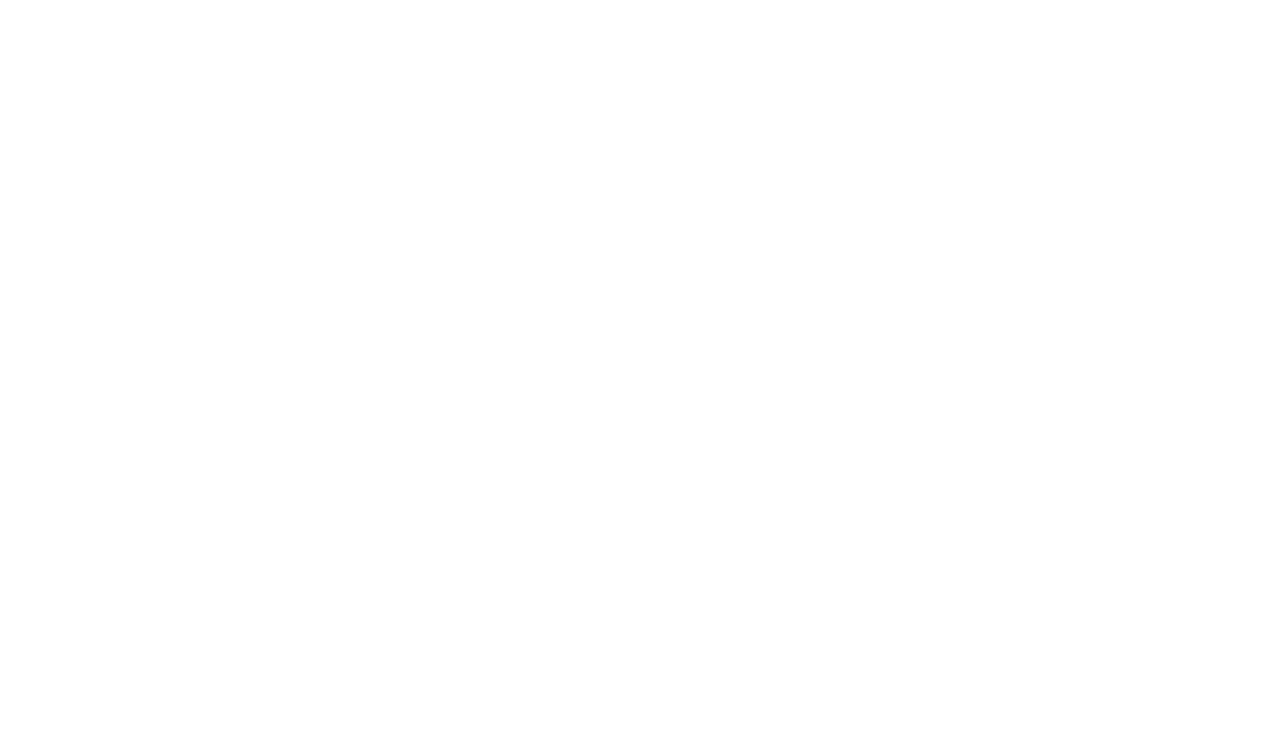
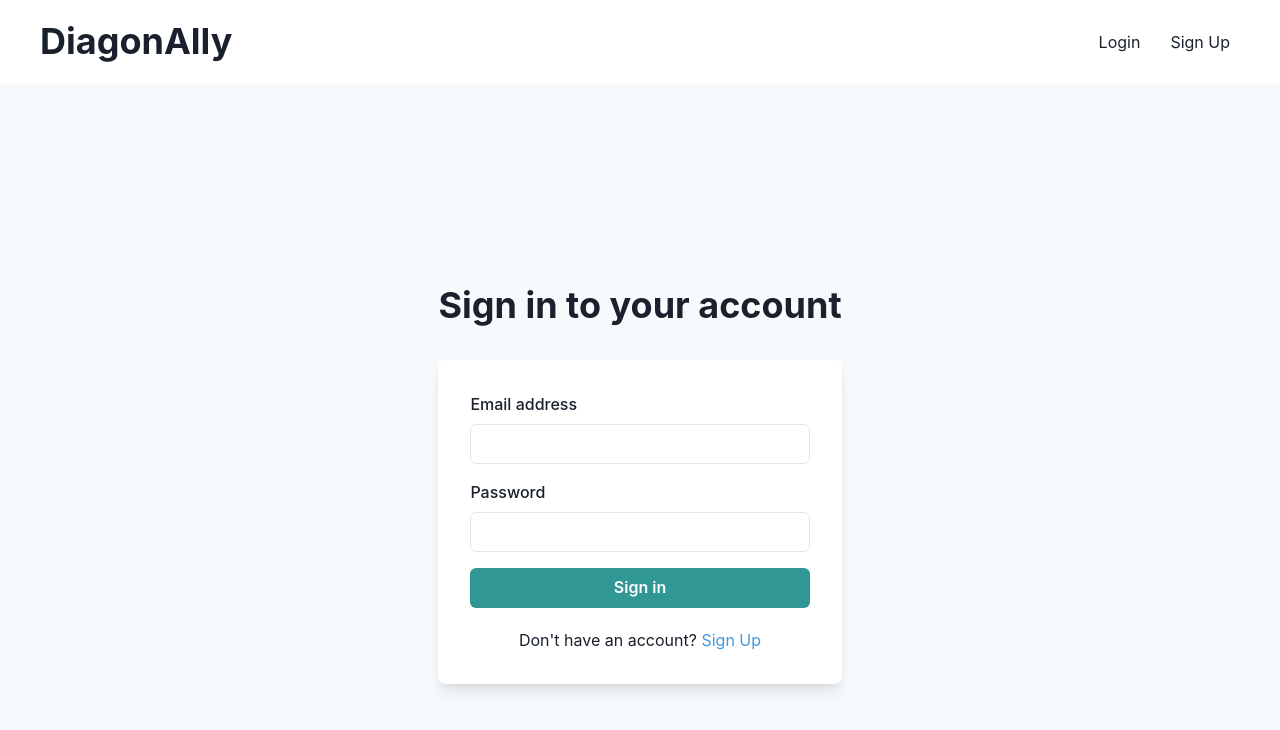
Before and after one commit to Sajid2001/diagon-ally-front, a React (Create React App) app: page / in a window 1280 px wide. Shown: the top 730 px of the page. Built offline with nearby package versions, Linux system fonts and the light colour scheme.

Commit message:
yet another route fix

```diff
--- a/src/App.js
+++ b/src/App.js
@@ -3,7 +3,7 @@
 import LoginPage from './Pages/LoginPage';
 import MakeCategoryPage from './Pages/MakeCategoryPage';
 import { ChakraProvider } from '@chakra-ui/react'
-import { BrowserRouter, Routes,Route, Navigate } from 'react-router-dom';
+import { HashRouter,BrowserRouter, Routes,Route, Navigate } from 'react-router-dom';
 import SignupPage from './Pages/SignupPage';
 import Navbar from './Components/Navbar';
 import { useAuthContext } from './hooks/useAuthContext';
@@ -14,7 +14,7 @@
     <ChakraProvider>
       <div className="App">
 
-        <BrowserRouter basename='/diagon-ally-front'>
+        <HashRouter>
         <Navbar/>
           <Routes>
             <Route path='' element = {!user ? <LoginPage/> : <Navigate to="/account"/>}/>
@@ -25,7 +25,7 @@
               <Route path='add' element = {<MakeCategoryPage/>}/>
             </Route>
           </Routes>
-        </BrowserRouter>
+        </HashRouter>
       </div>
     </ChakraProvider>
   );
--- a/src/Components/Navbar.js
+++ b/src/Components/Navbar.js
@@ -16,7 +16,7 @@
   return (
     <Flex as="nav" px="40px" py="20px" alignItems="center" gap="10px">
         <Heading as="h1">
-          <Link href='account/home' _hover={{textDecoration:"none"}}>DiagonAlly</Link>
+          <Link href='/account/home' _hover={{textDecoration:"none"}}>DiagonAlly</Link>
         </Heading>
         <Spacer/>
         {user && (
@@ -27,8 +27,8 @@
         )}
         {!user && (
           <>
-          <Link p="10px" href=''>Login</Link>
-          <Link p="10px" href='signup'>Sign Up</Link>
+          <Link p="10px" href='/'>Login</Link>
+          <Link p="10px" href='/signup'>Sign Up</Link>
           </>
         )}
     </Flex>
```
